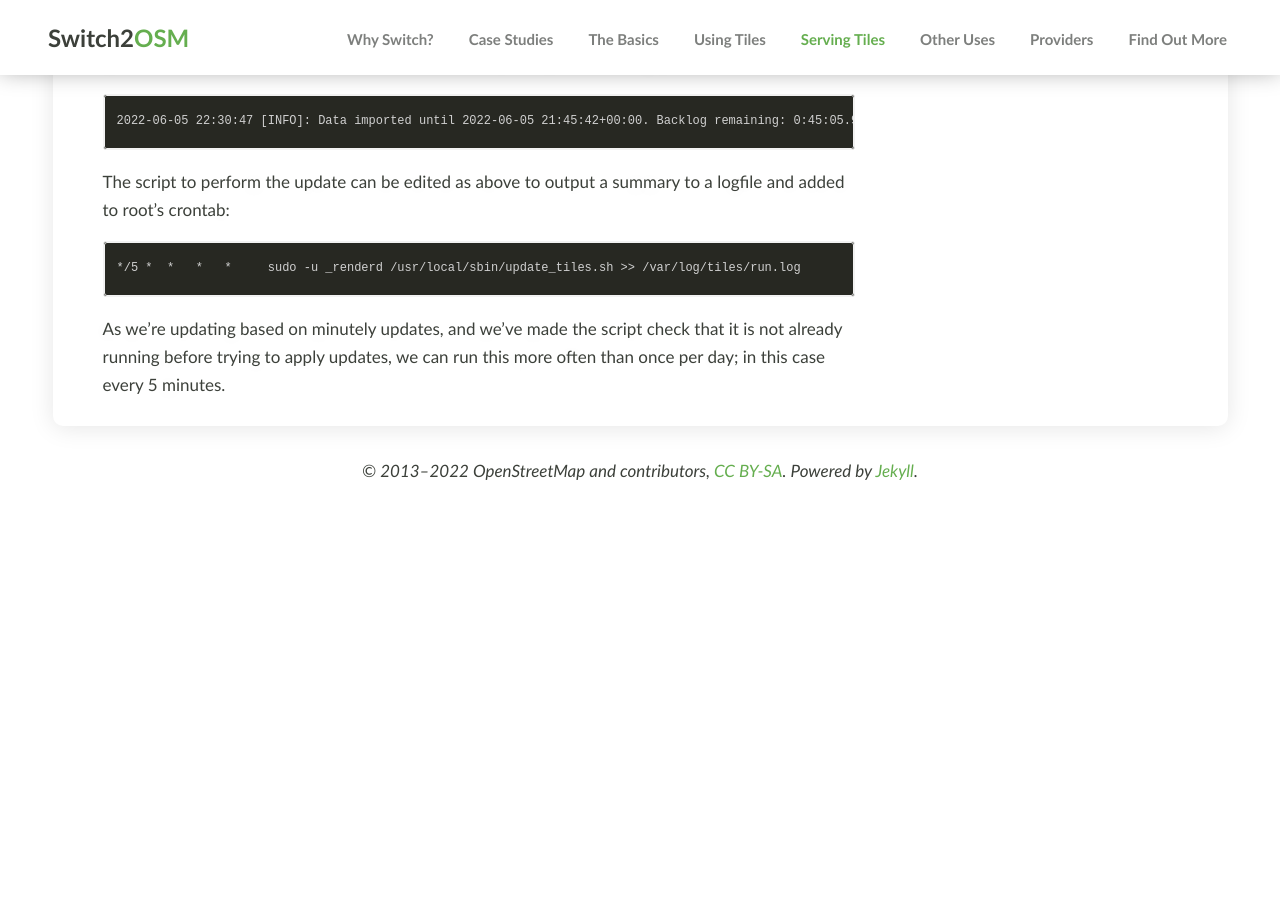
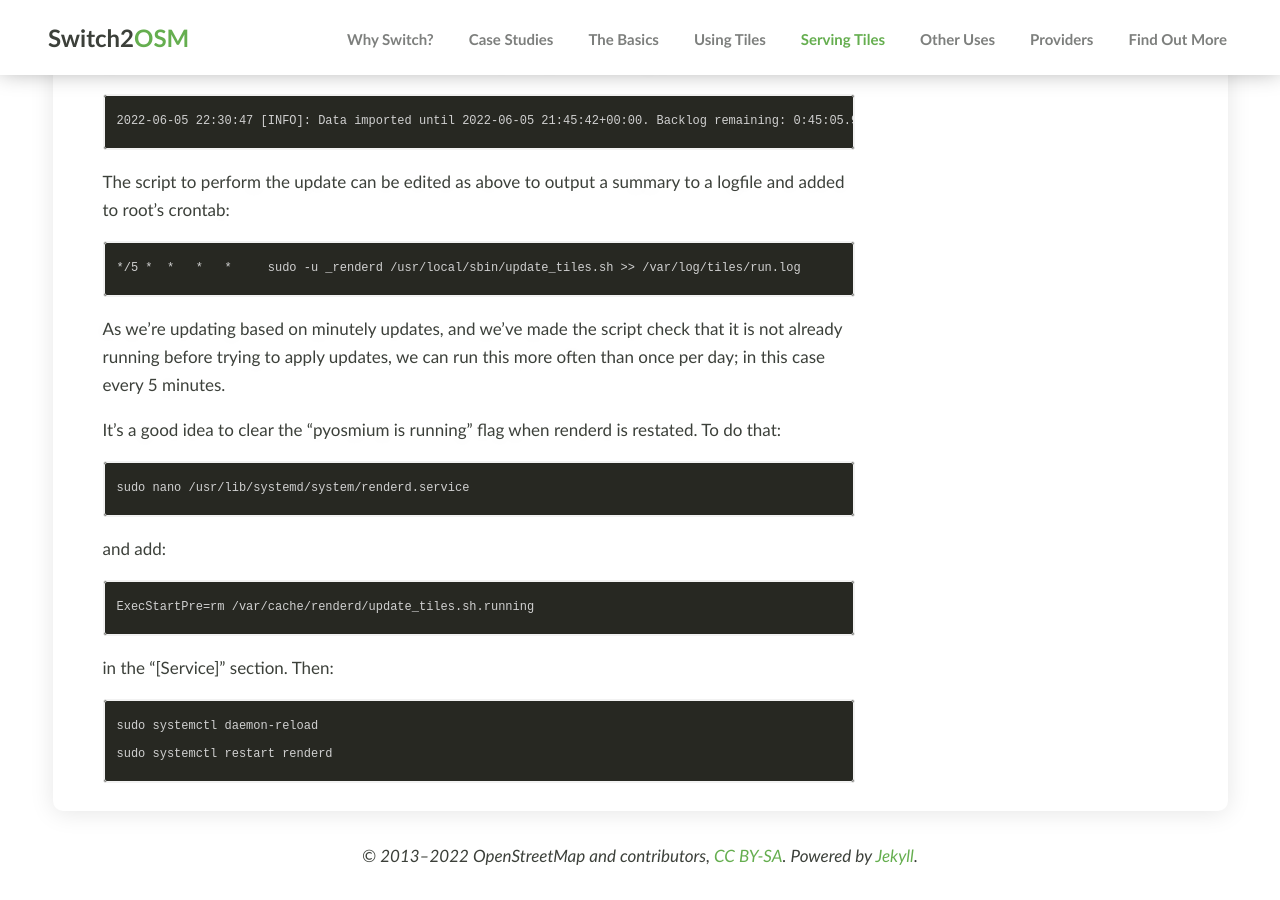
Before and after one commit to switch2osm/switch2osm, a Jekyll site: the page built from serving-tiles/updating-as-people-edit-osm2pgsql-replication.md, in a window 1280 px wide and 900 px high, scrolled down 7055 px. Built offline with Jekyll 4.4.1, drawn with Linux system fonts in a browser that asks for light colours; comment, search, counter and statistics services are not loaded; before the commit the page ends 7570 px from its top, so only the background shows below that.

Commit message:
Update updating-as-people-edit-osm2pgsql-replication.md
Add ExecStartPre=rm /var/cache/renderd/update_tiles.sh.running

```diff
--- a/serving-tiles/updating-as-people-edit-osm2pgsql-replication.md
+++ b/serving-tiles/updating-as-people-edit-osm2pgsql-replication.md
@@ -208,3 +208,16 @@
     */5 *  *   *   *     sudo -u _renderd /usr/local/sbin/update_tiles.sh >> /var/log/tiles/run.log
 
 As we're updating based on minutely updates, and we've made the script check that it is not already running before trying to apply updates, we can run this more often than once per day; in this case every 5 minutes.
+
+It's a good idea to clear the "pyosmium is running" flag when renderd is restated.  To do that:
+
+    sudo nano /usr/lib/systemd/system/renderd.service
+
+and add:
+
+    ExecStartPre=rm /var/cache/renderd/update_tiles.sh.running
+
+in the "[Service]" section.  Then:
+
+    sudo systemctl daemon-reload
+    sudo systemctl restart renderd
```
